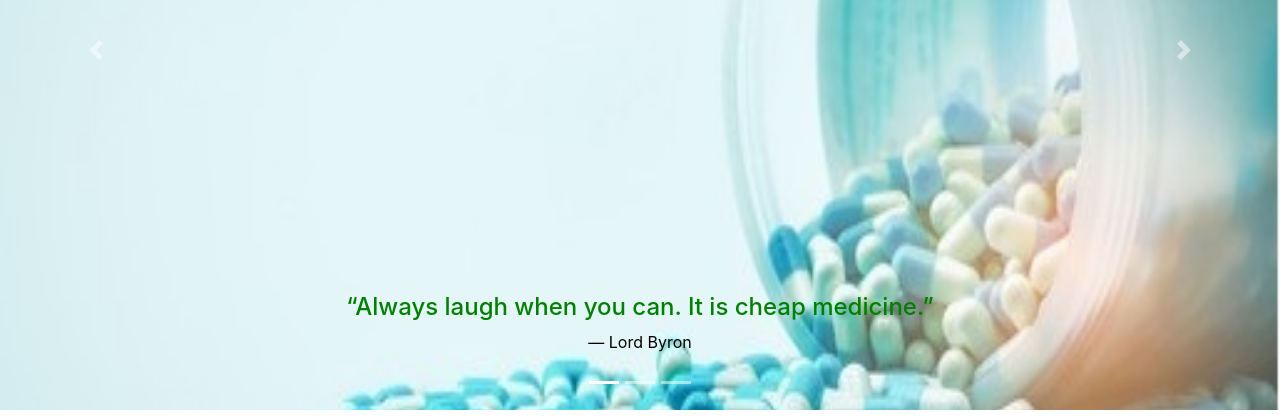
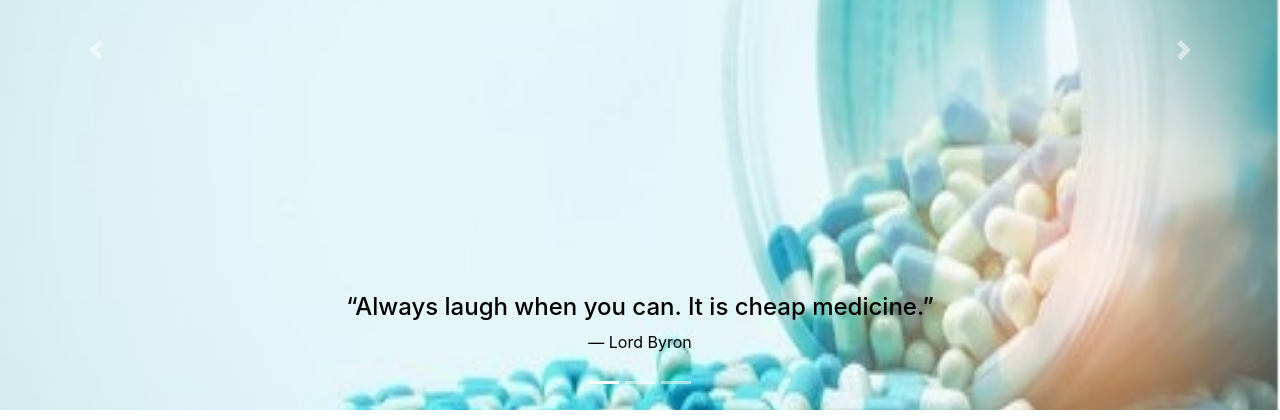
Before and after one commit to piyushkp03/KKHC, a Django app: page / in a window 1280 px wide. Shown: the part 390-810 px from the top of the page. Run offline with Django 3.2, Linux system fonts and the light colour scheme; data comes from the database, SQL or seed files in the repository; some libraries are stand-ins or nearby versions; grey boxes are pictures that could not be loaded.

Commit message:
Update index.html

```diff
--- a/Template/index.html
+++ b/Template/index.html
@@ -363,7 +363,7 @@ div.desc {
             <img src="{% static 'Img/carousel1.jpg' %}" alt="First slide image" class="img-fluid" style="width: 100%; height: 900px;">
             <div class="carousel-caption">
 
-              <h4 style="color: green;"> “Always laugh when you can. It is cheap medicine.”  </h4>
+              <h4 style="color: black;"> “Always laugh when you can. It is cheap medicine.”  </h4>
               <p>— Lord Byron</p>
             </div>
           </div>
@@ -372,7 +372,7 @@ div.desc {
             <img src="{% static 'Img/carousel2.jpg' %}" alt="Second slide image" class="img-fluid" style="width: 100%;">
             <div class="carousel-caption">
 
-              <h4 style="color: green;"> Wherever the art of Medicine is loved, there is also a love of Humanity. </h4>
+              <h4 style="color: black;"> Wherever the art of Medicine is loved, there is also a love of Humanity. </h4>
                <p>- Hippocrates</p>
             </div>
           </div>
```
